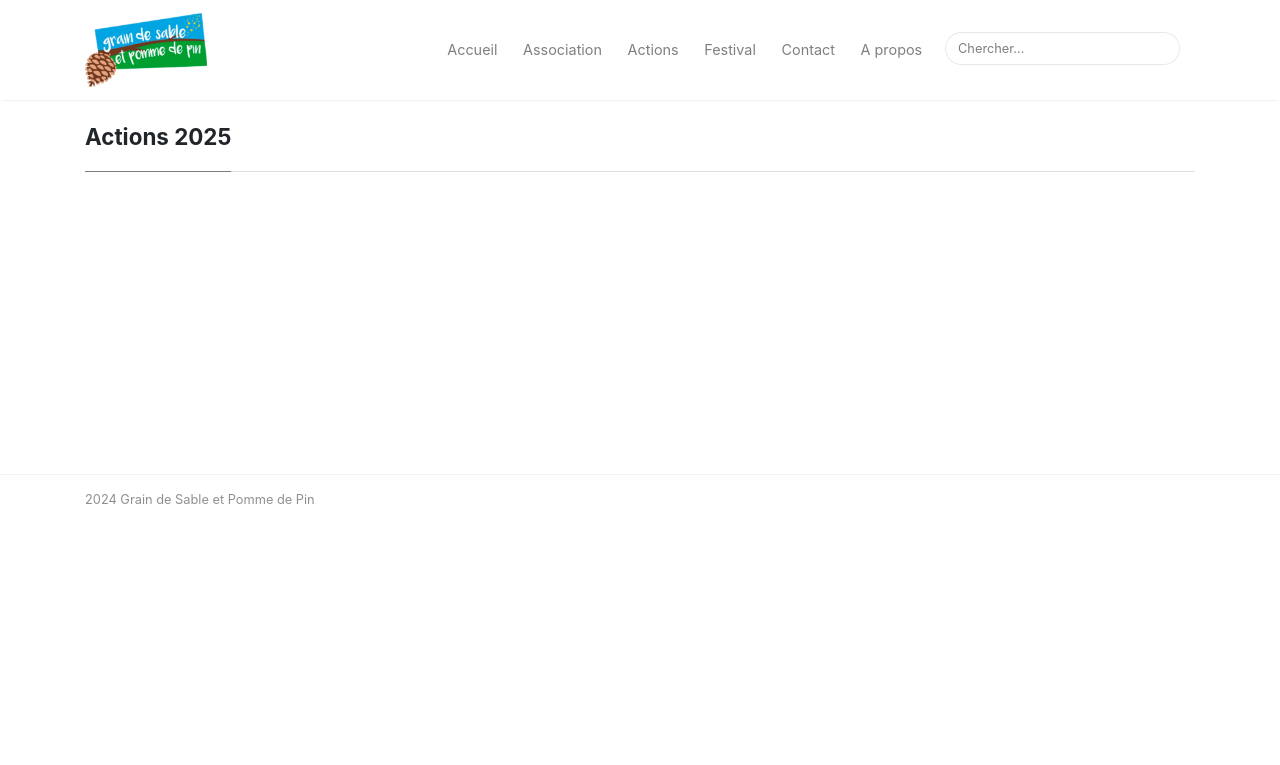
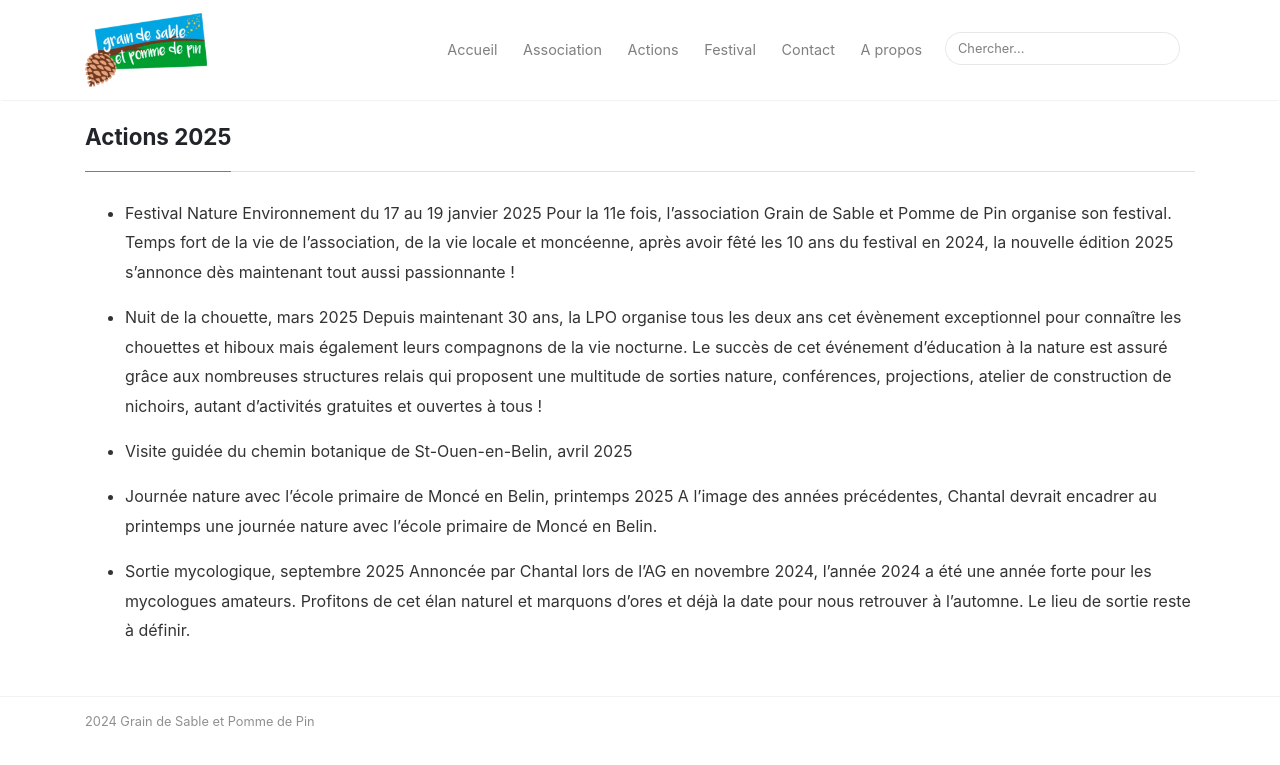
Before and after one commit to grain-de-sable-et-pomme-de-pin/grain-de-sable-et-pomme-de-pin.github.io, a Jekyll site: the page built from _pages/actions_2025.md, in a window 1280 px wide. Shown: the top 765 px of the page. Built offline with Jekyll 4.4.1, drawn with Linux system fonts in a browser that asks for light colours; nearby versions of some CDN libraries.

Commit message:
Update actions_2025.md

```diff
--- a/_pages/actions_2025.md
+++ b/_pages/actions_2025.md
@@ -4,3 +4,18 @@ title: Actions 2025
 permalink: /actions_2025
 comments: false
 ---
+
+- Festival Nature Environnement du 17 au 19 janvier 2025
+  Pour la 11e fois, l'association Grain de Sable et Pomme de Pin organise son festival. Temps fort de la vie de l'association, de la vie locale et moncéenne, après avoir fêté les 10 ans du festival en 2024, la nouvelle édition 2025 s'annonce dès maintenant tout aussi passionnante !
+
+- Nuit de la chouette, mars 2025
+  Depuis maintenant 30 ans, la LPO organise tous les deux ans cet évènement exceptionnel pour connaître les chouettes et hiboux mais également leurs compagnons de la vie nocturne.
+  Le succès de cet événement d’éducation à la nature est assuré grâce aux nombreuses structures relais qui proposent une multitude de sorties nature, conférences, projections, atelier de construction de nichoirs, autant d’activités gratuites et ouvertes à tous !
+
+- Visite guidée du chemin botanique de St-Ouen-en-Belin, avril 2025
+
+- Journée nature avec l'école primaire de Moncé en Belin, printemps 2025
+  A l'image des années précédentes, Chantal devrait encadrer au printemps une journée nature avec l'école primaire de Moncé en Belin.
+
+- Sortie mycologique, septembre 2025
+  Annoncée par Chantal lors de l'AG en novembre 2024, l'année 2024 a été une année forte pour les mycologues amateurs. Profitons de cet élan naturel et marquons d'ores et déjà la date pour nous retrouver à l'automne. Le lieu de sortie reste à définir.
```
